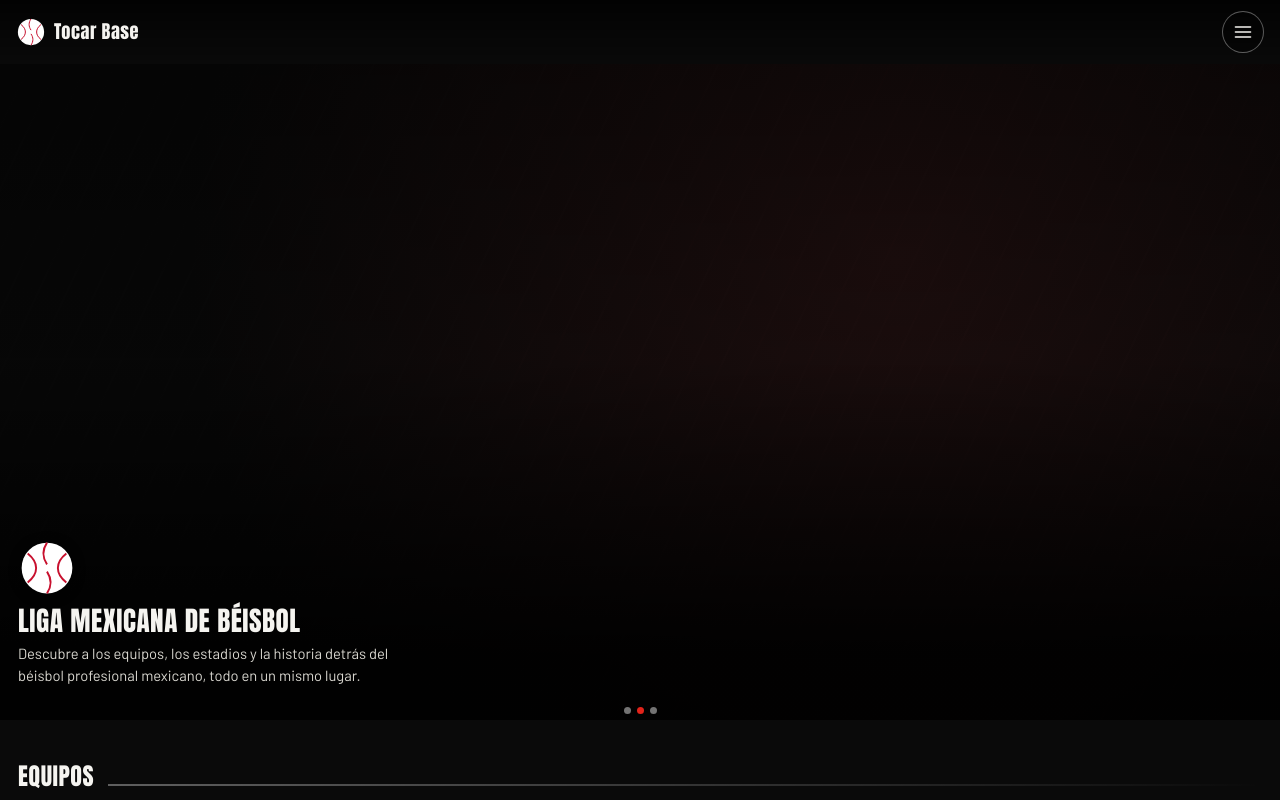
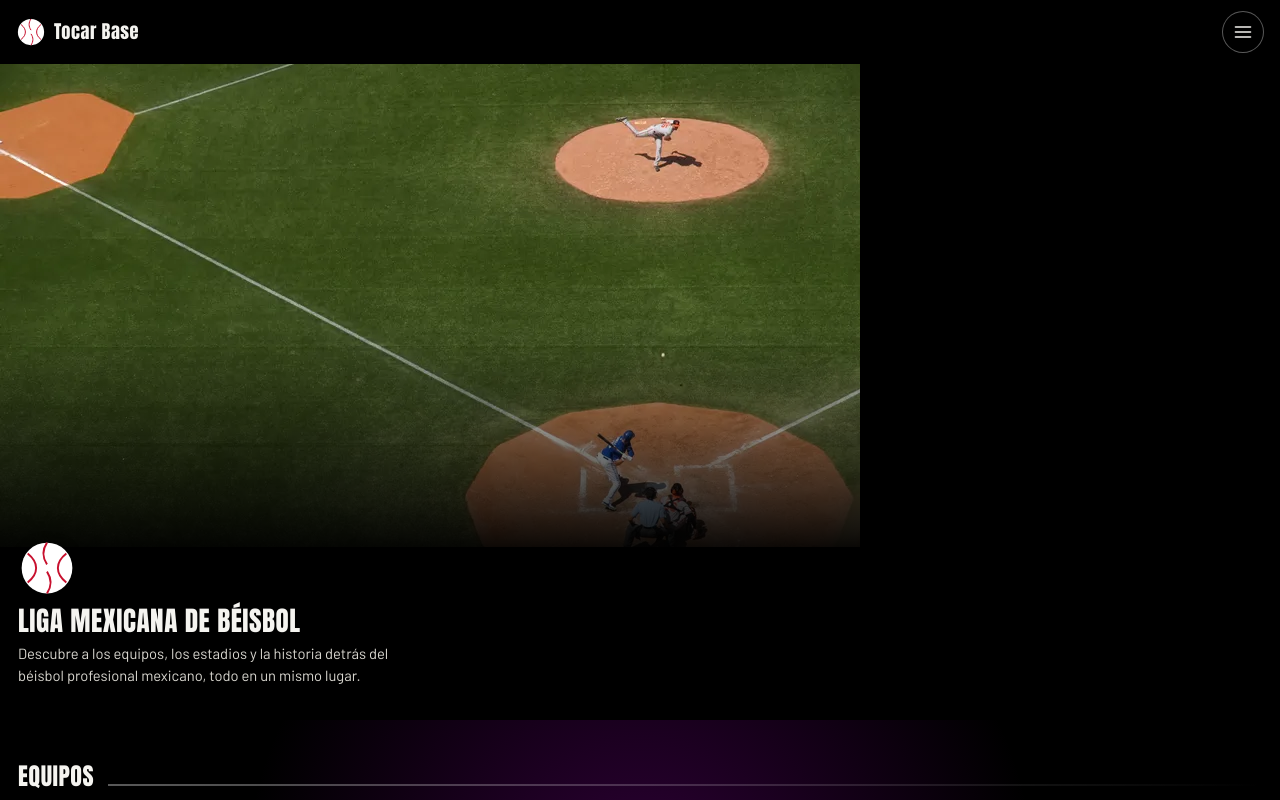
Before and after one commit to Mone3p3/ProcesamientoDeImagenes, a plain HTML site: page index.html in a window 1280 px wide. Shown: the top 800 px of the page. Drawn offline with nearby package versions, Linux system fonts and the light colour scheme.

Commit message:
puse las gradientes moraditas, quité el carrusel principal y deje una foto fija, en las imagenes de RA y trivia las hice mas chiquitas, tambien puse el fondo full negro, no se si lo quieras cambiar.

```diff
--- a/css/styles.css
+++ b/css/styles.css
@@ -4,7 +4,7 @@
    ========================================================================= */
 
 :root{
-  --bg: #0a0a0a;
+  --bg: #000000;
   --bg-elev: #131313;
   --surface: #1a1a1a;
   --surface-2: #201f1f;
@@ -164,20 +164,10 @@ a{ color: inherit; text-decoration: none; }
   max-height: 720px;
   overflow: hidden;
 }
-.hero .carousel,
-.hero .carousel-inner,
-.hero .carousel-item{ height: 100%; }
-.hero-slide{
-  height: 100%;
-  width: 100%;
-  background-size: cover;
-  background-position: center;
-  position: relative;
-}
-.hero-slide::after{
-  content:"";
-  position: absolute; inset: 0;
-  background: linear-gradient(to top, rgba(0,0,0,.92) 10%, rgba(0,0,0,.35) 55%, rgba(0,0,0,.55) 100%);
+.mask{
+  height:60%;
+  background:linear-gradient(to top, #000 40%, transparent 100%);
+  pointer-events:none;
 }
 .diamond-pattern{
   position: absolute; inset: 0;
@@ -224,6 +214,10 @@ a{ color: inherit; text-decoration: none; }
 .section{
   padding: 44px 0 8px;
   scroll-margin-top: var(--header-h);
+  background: radial-gradient( circle at 50% 50%,
+  rgba(130, 0, 153, 1)   0%,
+  rgba(130, 0, 153, 0.35) 0%,
+  transparent 60%);
 }
 .section-head{
   display: flex;
@@ -247,6 +241,7 @@ a{ color: inherit; text-decoration: none; }
   font-size: .9rem;
   margin: -10px 0 18px;
 }
+
 
 /* ---------- Card carousel (equipos / estadios) ---------- */
 .card-rail-wrap{ position: relative; }
--- a/index.html
+++ b/index.html
@@ -57,23 +57,11 @@
   <!-- ============ INICIO ============ -->
   <section id="inicio" aria-label="Inicio">
     <div class="hero">
-      <div id="heroCarousel" class="carousel slide carousel-fade" data-bs-ride="carousel" data-bs-interval="4500">
-        <div class="carousel-inner">
-          <div class="carousel-item active">
-            <div class="hero-slide" style="background:radial-gradient(circle at 30% 20%, #2a2a2a, #0a0a0a 70%)"><div class="diamond-pattern"></div></div>
-          </div>
-          <div class="carousel-item">
-            <div class="hero-slide" style="background:radial-gradient(circle at 70% 30%, #2a1414, #0a0a0a 70%)"><div class="diamond-pattern"></div></div>
-          </div>
-          <div class="carousel-item">
-            <div class="hero-slide" style="background:radial-gradient(circle at 40% 70%, #14181f, #0a0a0a 70%)"><div class="diamond-pattern"></div></div>
-          </div>
+      <div class="hero bg-black">
+        <div class="position-relative overflow-hidden w-100">
+          <img class="hero-img" src="/Images/Inicio.webp" alt="Imagen 1" class="d-block">
         </div>
-        <div class="carousel-indicators">
-          <button type="button" data-bs-target="#heroCarousel" data-bs-slide-to="0" class="active" aria-label="Imagen 1"></button>
-          <button type="button" data-bs-target="#heroCarousel" data-bs-slide-to="1" aria-label="Imagen 2"></button>
-          <button type="button" data-bs-target="#heroCarousel" data-bs-slide-to="2" aria-label="Imagen 3"></button>
-        </div>
+        <div class="mask position-absolute bottom-0 start-0 w-100"></div>
       </div>
 
       <div class="hero-content">
@@ -109,11 +97,11 @@
 
   <!-- ============ HISTORIA (bloque "acerca de") ============ -->
   <section class="section" aria-label="Historia de la liga">
-    <!-- 🖼️ Cuando tengas la foto, ponla como fondo de este div (background-image) -->
+
     <div class="about-photo"></div>
     <div class="about-text">
       <h2>Liga Mexicana de Béisbol</h2>
-      <!-- ✏️ Edita este párrafo con la reseña/historia real de la liga -->
+
       <p>Escribe aquí un texto más largo sobre la historia de la Liga Mexicana de Béisbol: cuándo se fundó, cómo ha evolucionado y qué la hace especial. Este es un párrafo de ejemplo, listo para reemplazar.</p>
     </div>
   </section>
@@ -147,8 +135,7 @@
       <h2>Realidad Aumentada</h2>
     </div>
 
-    <!-- 🖼️ Cuando tengas la foto/video, ponlo como fondo de este div -->
-    <div class="ar-photo"></div>
+    <div class="ar-photo col-7"></div>
 
     <div class="ar-copy">
       <h3>¡Escanea!</h3>
@@ -167,8 +154,7 @@
       <div class="rule"></div>
     </div>
 
-    <!-- 🖼️ Cuando tengas la foto/ilustración, ponla como fondo de este div -->
-    <div class="ar-photo"></div>
+    <div class="ar-photo  col-7"></div>
 
     <div class="ar-copy">
       <h3>¿Qué tanto sabes de la LMB?</h3>
```
Also changed, not shown: Images/Inicio.webp (added).
